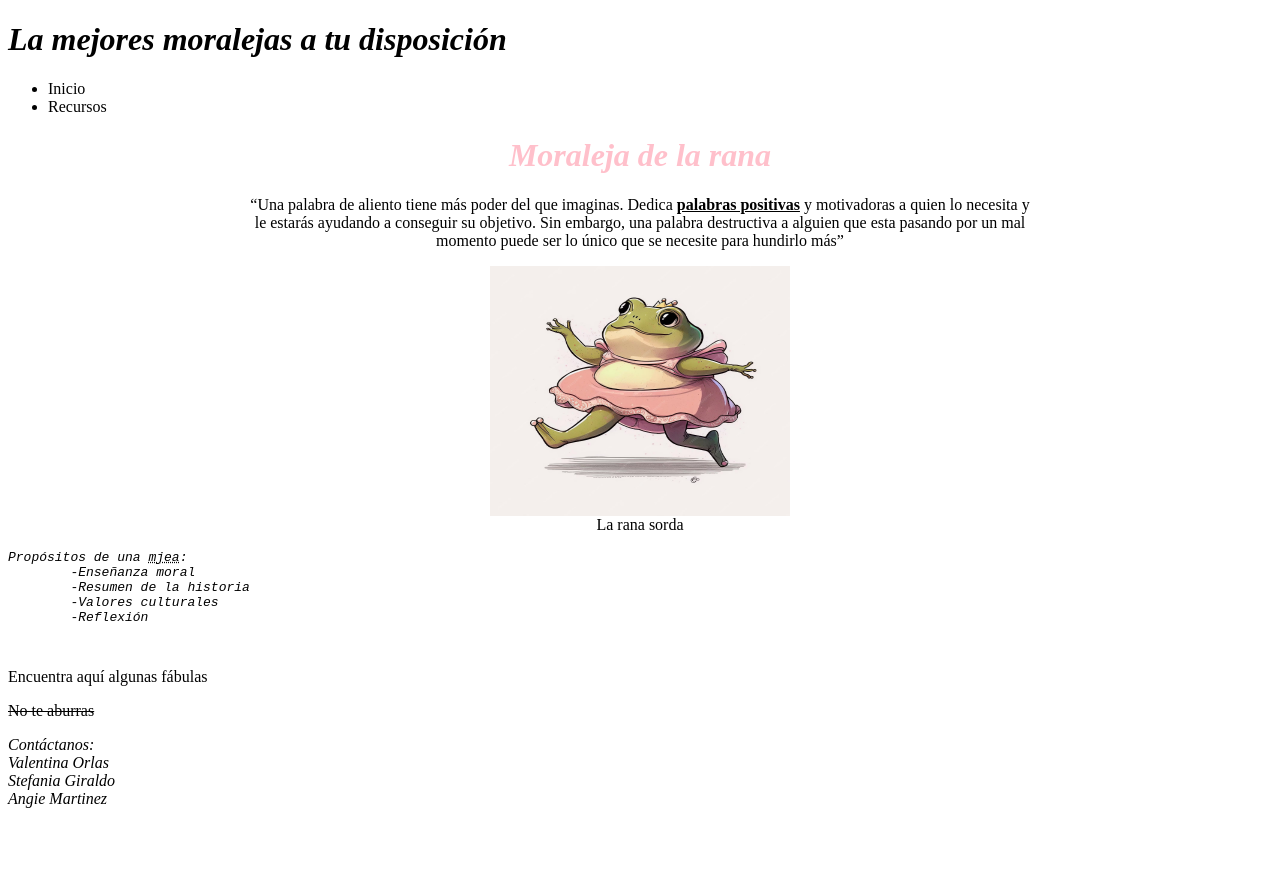
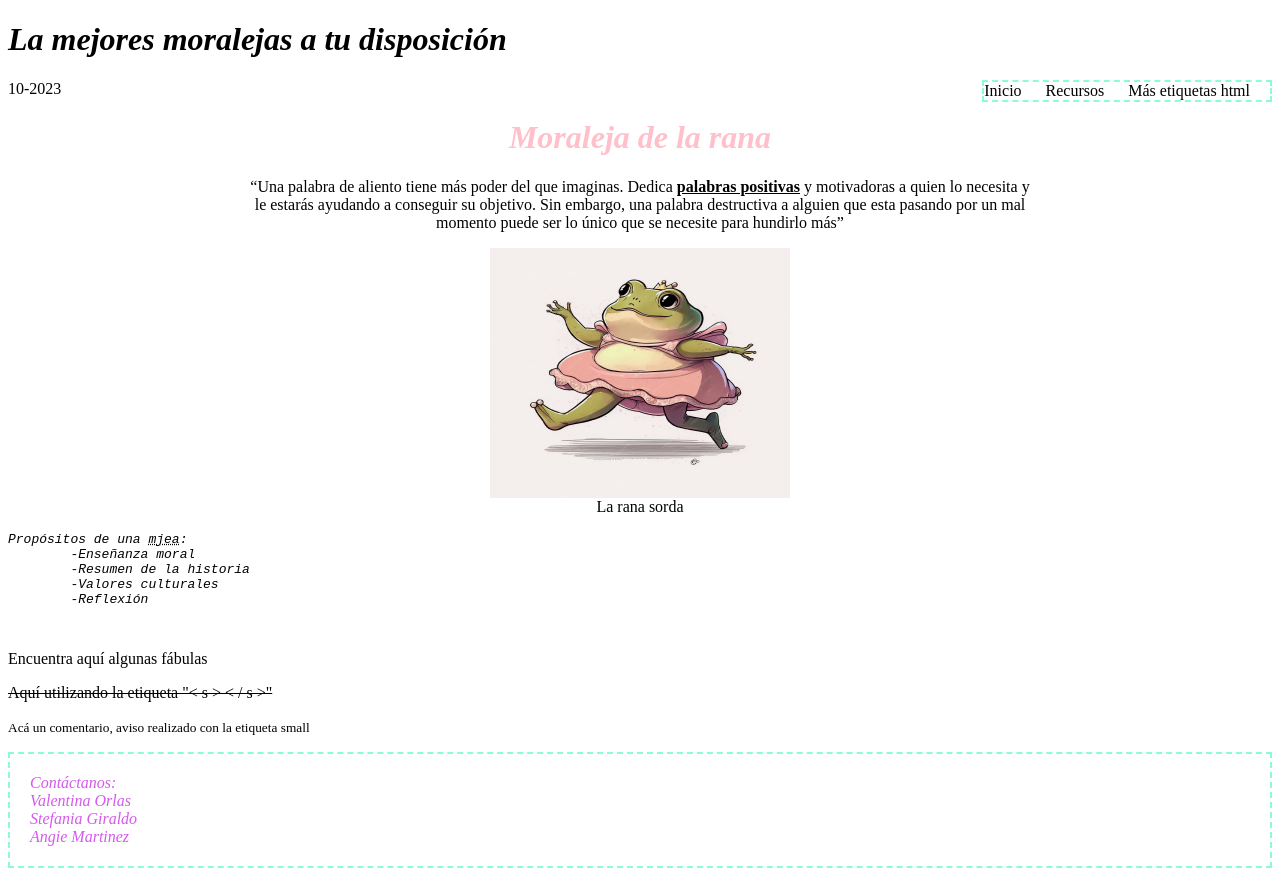
Before and after one commit to ValentinaOrlas/etiquetasHtml, a plain HTML site: page index.html in a window 1280 px wide. Before the commit the page ends 816 px from the top, so only its background shows below. Drawn offline with Linux system fonts and the light colour scheme.

Commit message:
primer push

```diff
--- a/Styles/style.css
+++ b/Styles/style.css
@@ -14,7 +14,24 @@
     width: 300px;
     height: 250px;
 }
-
-.figure{
-
+nav ul {
+    list-style: none; /* Elimina los puntos de la lista */
+    padding: 0; /* Elimina el relleno por defecto de la lista */
+    margin: 0; /* Elimina el margen por defecto de la lista */
 }
+nav{
+    border: 2px dashed #8cfdd2;
+    float: right;
+}
+nav li {
+    display: inline; /* Muestra los elementos en línea (horizontal) */
+    margin-right: 20px; /* Agrega un espacio entre los elementos */
+}
+nav a {
+    text-decoration: none;
+    color: black;
+}
+footer {
+    border: 2px dashed #8cfdd2; /* Borde de 2 píxeles de ancho y tipo punteado, color */
+    padding: 20px;
+}
--- a/index.html
+++ b/index.html
@@ -1,10 +1,10 @@
 <!DOCTYPE html>
 <html lang="en">
   <head>
-    <meta charset="UTF-8">
-    <meta name="viewport" content="width=device-width, initial-scale=1.0">
+    <meta charset="UTF-8" />
+    <meta name="viewport" content="width=device-width, initial-scale=1.0" />
     <title>Rana</title>
-    <link rel="stylesheet" type="text/css" href="Styles/style.css">
+    <link rel="stylesheet" type="text/css" href="Styles/style.css" />
   </head>
   <body>
     <header>
@@ -13,22 +13,37 @@
         <ul>
           <li>Inicio</li>
           <li>Recursos</li>
+          <li ><a href="masEtiquetas.html">Más etiquetas html</a></li>
         </ul>
       </nav>
     </header>
+
+    <time>10-2023</time>
+
     <main>
       <h1 class="titulo"><i>Moraleja de la rana</i></h1>
       <div>
-    <blockquote cite="https://www.guiainfantil.com/ocio/fabulas/la-rana-sorda-fabula-para-ninos-sobre-la-perseverancia-y-la-motivacion/">
-        <p class="moralejaP"><q>Una palabra de aliento tiene más poder del que imaginas. Dedica <b><u>palabras positivas</u></b>
-            y motivadoras a quien lo necesita y <br>le estarás ayudando a conseguir su objetivo.
-            Sin embargo, una palabra destructiva a alguien que esta pasando por un mal <br>momento
-            puede ser lo único que se necesite para hundirlo más</q>
+        <blockquote
+          cite="https://www.guiainfantil.com/ocio/fabulas/la-rana-sorda-fabula-para-ninos-sobre-la-perseverancia-y-la-motivacion/"
+        >
+          <p class="moralejaP">
+            <q
+              >Una palabra de aliento tiene más poder del que imaginas. Dedica
+              <b><u>palabras positivas</u></b> y motivadoras a quien lo necesita
+              y <br />le estarás ayudando a conseguir su objetivo. Sin embargo,
+              una palabra destructiva a alguien que esta pasando por un mal
+              <br />momento puede ser lo único que se necesite para hundirlo
+              más</q
+            >
           </p>
         </blockquote>
         <figure class="figure">
-        <img src="images/rana-vestido-rosa-bailando_891301-2922.avif" alt="imagen de rana rosada" class="imagen">
-        <figcaption style="text-align: center;">La rana sorda</figcaption>
+          <img
+            src="images/rana-vestido-rosa-bailando_891301-2922.avif"
+            alt="imagen de rana rosada"
+            class="imagen"
+          />
+          <figcaption style="text-align: center">La rana sorda</figcaption>
         </figure>
       </div>
     </main>
@@ -43,18 +58,26 @@
     </pre>
     </section>
 
-
     <article>
       <aside>Encuentra aquí algunas fábulas</aside>
-    <p><s>No te aburras</s></p>
+      <p><s>Aquí utilizando la etiqueta "< s > < / s >"</s></p>
     </article>
 
+    <p>
+      <small>Acá un comentario, aviso realizado con la etiqueta small</small>
+    </p>
+
     <footer>
-<address> Contáctanos:<br>
-    Valentina Orlas<br>
-    Stefania Giraldo<br>
-    Angie Martinez<br>
+      <address>
+        <span style="color: rgb(212, 90, 236)">
+        Contáctanos:<br />
+        Valentina Orlas<br />
+        Stefania Giraldo<br />
+        Angie Martinez<br />
+        </span>
       </address>
+
     </footer>
+
   </body>
 </html>
```
Also changed, not shown: masEtiquetas.html (added). Lines whose indentation alone changed are shown as unchanged.
